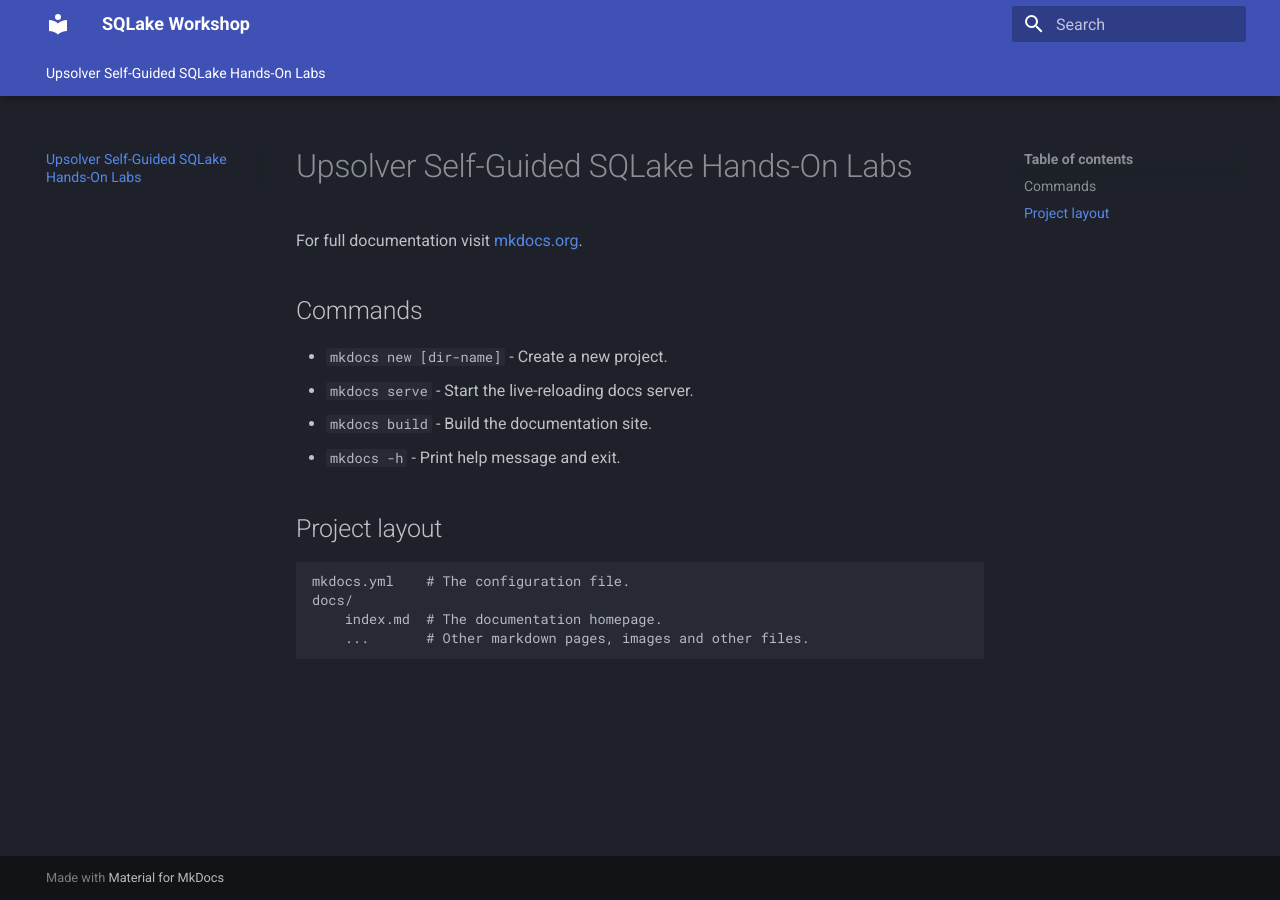
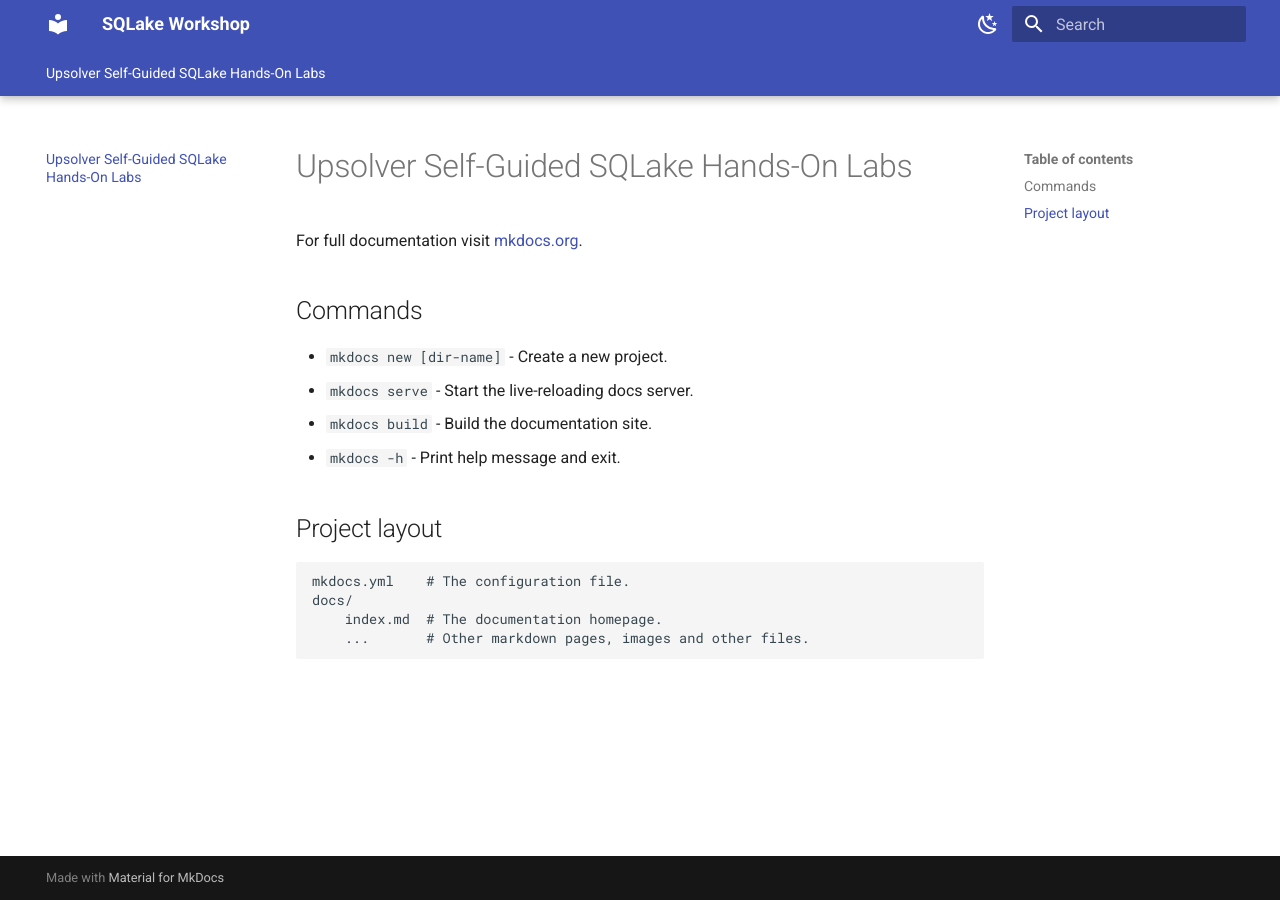
Before and after one commit to upsolver-sa/sqlake-workshop, an MkDocs documentation site: the page built from docs/index.md, in a window 1280 px wide. Built offline with MkDocs 1.6.1 and Material for MkDocs 9.7.7, drawn with Linux system fonts in a browser that asks for light colours.

Commit message:
Update mkdocs.yml
toggle light/dark mode

```diff
--- a/mkdocs.yml
+++ b/mkdocs.yml
@@ -3,7 +3,17 @@
 theme:
   name: material
   palette:
-    scheme: slate
+    # Palette toggle for light mode
+    - scheme: default
+      toggle:
+        icon: material/weather-night
+        name: Switch to dark mode
+
+    # Palette toggle for dark mode
+    - scheme: slate
+      toggle:
+        icon: material/weather-sunny
+        name: Switch to light mode
   features:
     - navigation.instant
     - navigation.tracking
```
